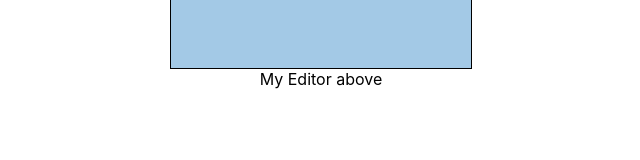
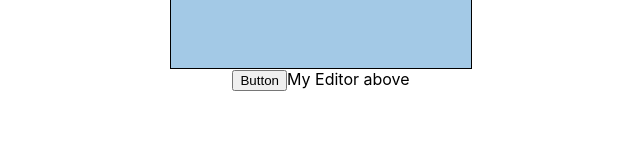
Before and after one commit to benamiller/internal-knowledge-base-frontend, a React (Create React App) app: page / in a window 1280 px wide. Shown: the part 133-293 px from the top of the page, without its empty margins (319-959 px from the left). Built offline with nearby package versions, Linux system fonts and the light colour scheme.

Commit message:
Add create new article post

```diff
--- a/src/App.js
+++ b/src/App.js
@@ -1,6 +1,7 @@
 import logo from './logo.svg';
 import './App.css';
 import MyEditor from './components/MyEditor/MyEditor';
+import postFunctions from './rest/post';
 
 function App() {
   return (
@@ -8,6 +9,7 @@ function App() {
       <div className="Text-Editor">
         <MyEditor />
       </div>
+      <button onClick={postFunctions.createNewComment}>Button</button>
       My Editor above
     </div>
   );
--- /dev/null
+++ b/src/rest/post.js
@@ -0,0 +1,33 @@
+const postFunctions = {
+	createNewArticle(articleSubject, articleBody, authorizedRole, isComplete) {
+
+		var myHeaders = new Headers();
+		myHeaders.append("Content-Type", "application/json");
+
+		var raw = JSON.stringify({
+			"articleSubject": articleSubject,
+			"articleBody": articleBody,
+			"authorizedRole": authorizedRole,
+			"isComplete": isComplete
+		});
+
+		var requestOptions = {
+			method: 'POST',
+			headers: myHeaders,
+			body: raw,
+			redirect: 'follow'
+		};
+
+		fetch("localhost:8080/article", requestOptions)
+			.then(response => response.text())
+			.then(result => console.log(result))
+			.catch(error => console.log('error', error));
+
+	},
+
+	createNewComment(articleID, commentBody) {
+		console.log("hey");
+	}
+}
+
+export default postFunctions;
```
